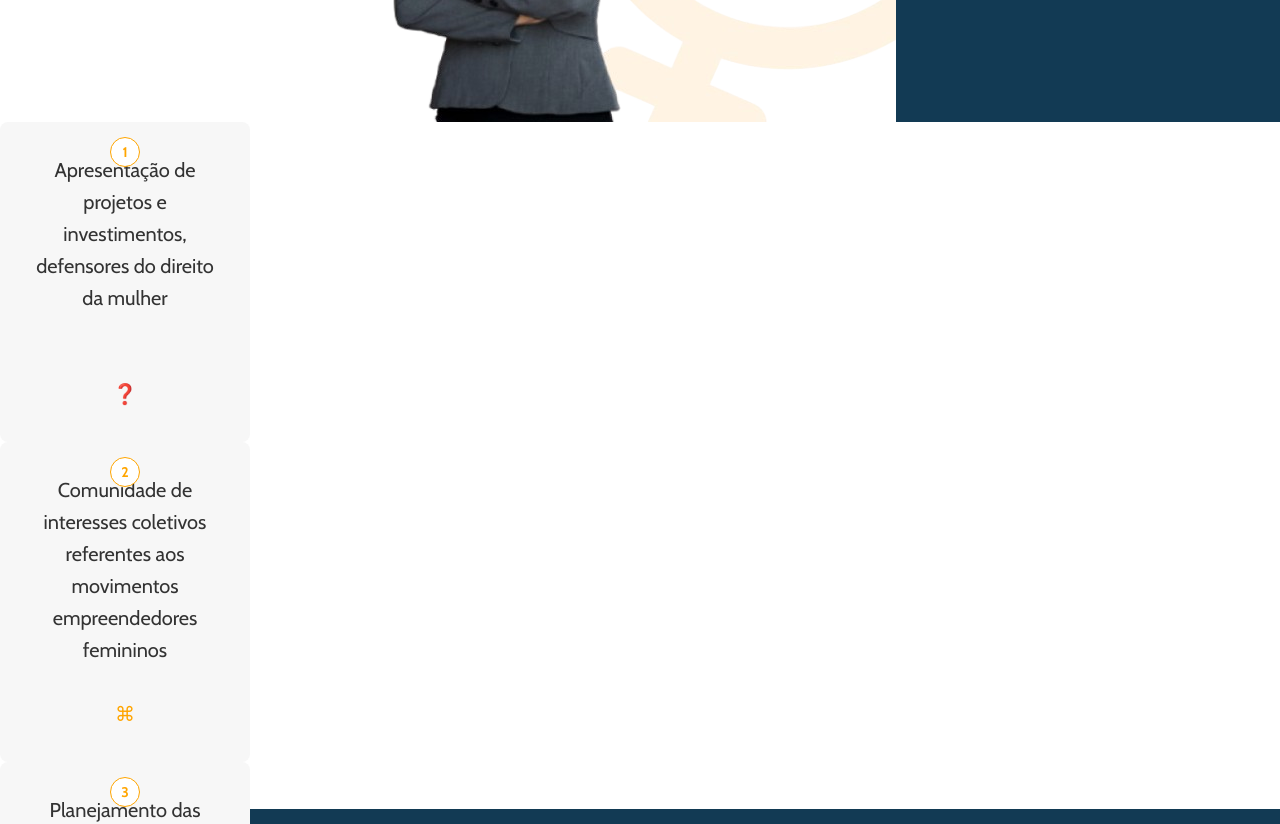
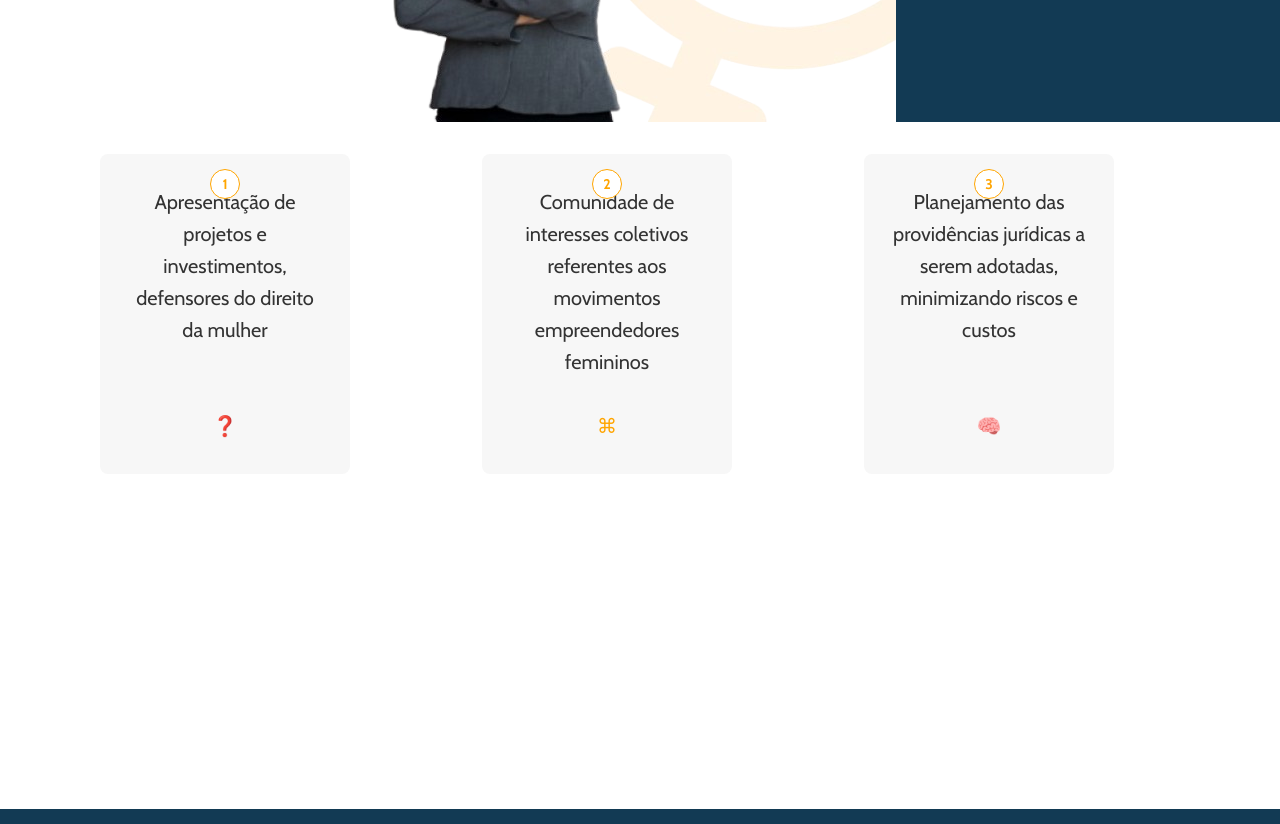
Before and after one commit to LucasWanderleyGomes/ProJuridico-front, a React (Vite) app in the folder projuridico_frontend/: page /home in a window 1280 px wide. Shown: the part 700-1524 px from the top of the page. Built offline with nearby package versions, Linux system fonts and the light colour scheme; the HTML template or start-up script is replaced by a standard one; a web font is replaced by a local one.

Commit message:
modified:   projuridico_frontend/src/styles/components/Box.css

```diff
--- a/projuridico_frontend/src/styles/components/Box.css
+++ b/projuridico_frontend/src/styles/components/Box.css
@@ -1,8 +1,9 @@
-.box {
+.Box {
     display: flex;
     justify-content: center;
     gap: 2rem;
     margin: 2rem 0;
+
 }
 
 .box1, .box2, .box3 {
@@ -11,11 +12,16 @@
     width: 250px;
     border-radius: 8px;
     text-align: center;
-    position: relative;
+    position: flex;
     display: flex;
     flex-direction: column;
     justify-content: space-between;
     height: 320px;
+    margin-left: 100px;
+
+
+
+
 }
 
 
```
